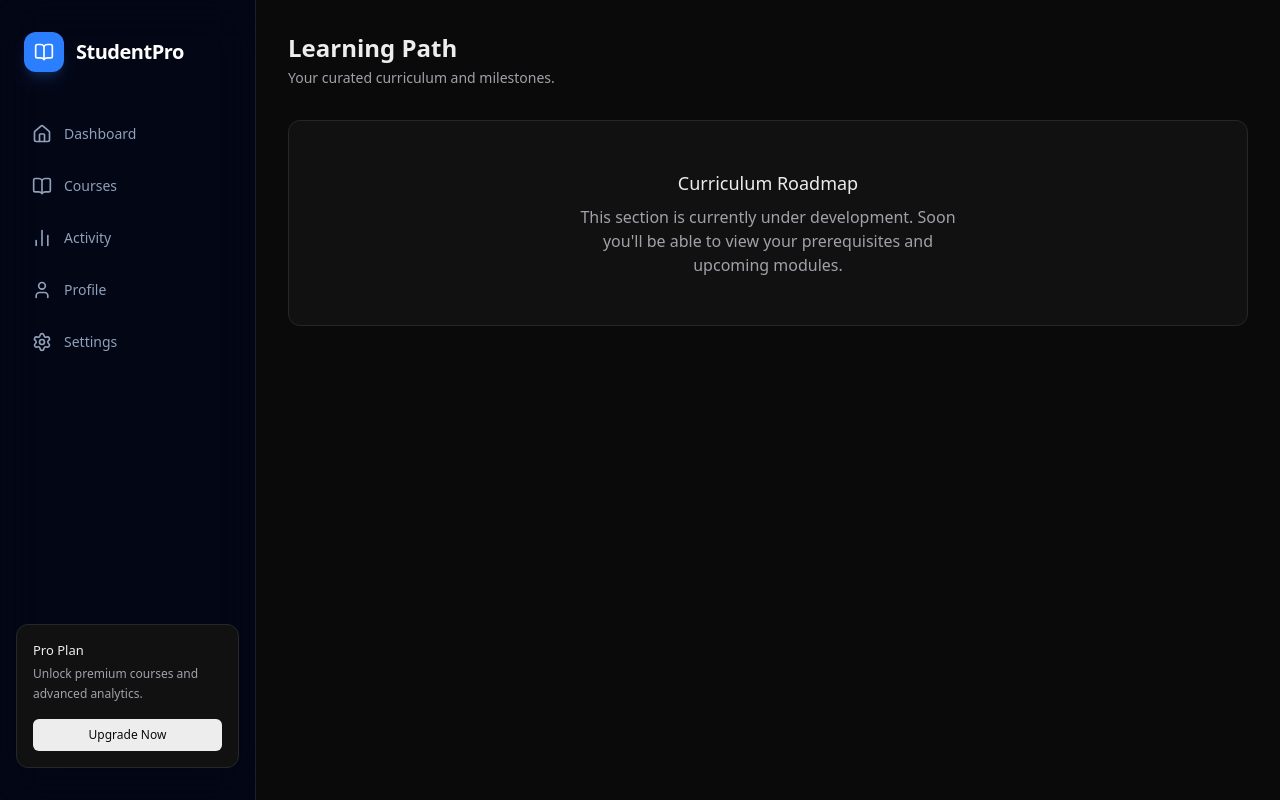
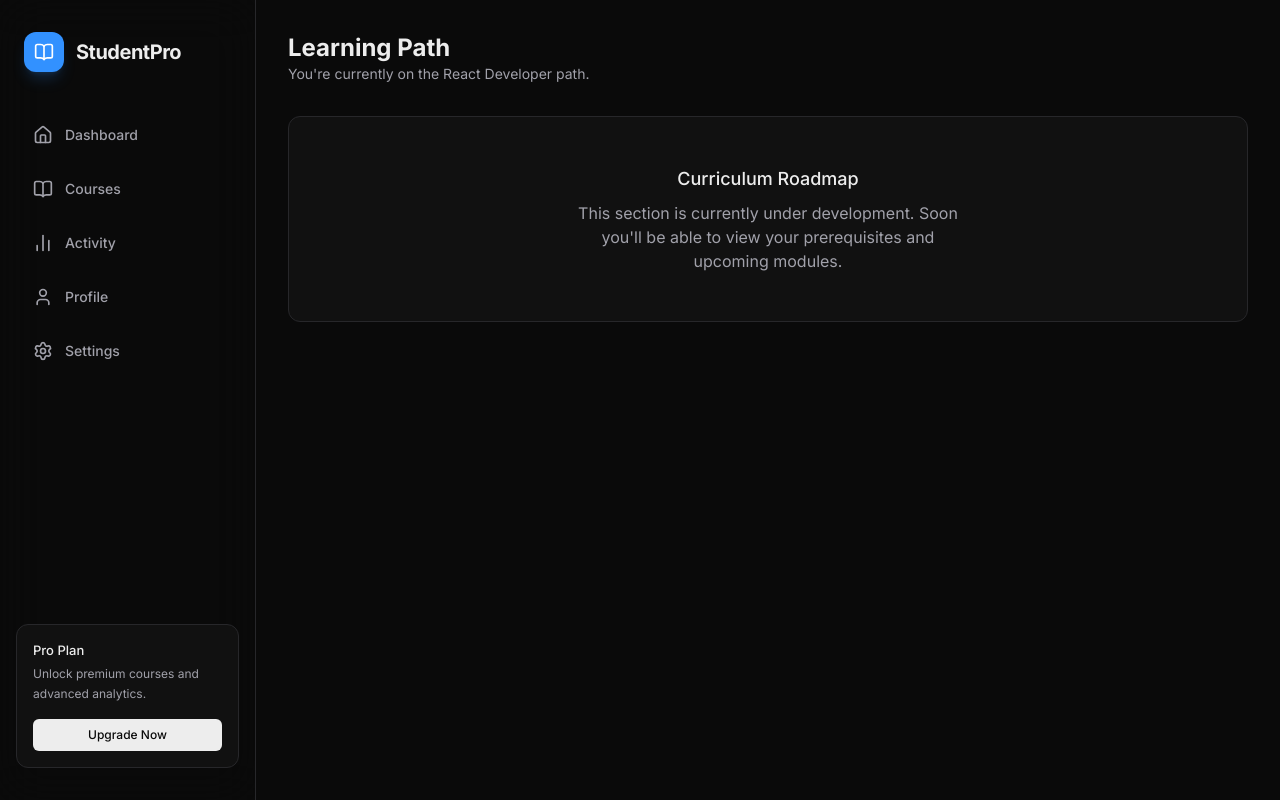
Before and after one commit to PriyanshuSingh10114/Vertex, a Next.js app: page /path in a window 1280 px wide. Built offline with nearby package versions, Linux system fonts and the light colour scheme.

Commit message:
refining the code

```diff
--- a/src/app/activity/page.tsx
+++ b/src/app/activity/page.tsx
@@ -59,7 +59,7 @@ export default function ActivityPage() {
           <Card className="p-6 h-full">
             <h3 className="text-[16px] font-medium text-foreground mb-4">Weekly Summary</h3>
             <p className="text-sm text-card-muted mb-4">
-              You've studied 3 hours more than last week. Your primary focus was the Next.js App Router course.
+              You&apos;ve studied 3 hours more than last week. Your primary focus was the Next.js App Router course.
             </p>
             <div className="flex items-center space-x-2 text-sm text-accent">
               <div className="w-2 h-2 rounded-full bg-accent" />
--- a/src/app/layout.tsx
+++ b/src/app/layout.tsx
@@ -19,7 +19,7 @@ export default function RootLayout({
 }>) {
   return (
     <html lang="en" className="dark">
-      <body className={cn(inter.variable, 'min-h-screen selection:bg-accent/30')}>
+      <body className={cn(inter.className, 'min-h-screen selection:bg-accent/30')}>
         <div className="flex h-screen overflow-hidden">
           <Sidebar />
           <main className="flex-1 overflow-y-auto pl-0 md:pl-64 pb-20 md:pb-0">
--- a/src/app/page.tsx
+++ b/src/app/page.tsx
@@ -24,7 +24,7 @@ const MOCK_ACTIVITY: Activity[] = [
 ];
 
 export default async function DashboardPage() {
-  let user = MOCK_USER;
+  const user = MOCK_USER;
   let courses = MOCK_COURSES;
   let activity = MOCK_ACTIVITY;
 
--- a/src/app/path/page.tsx
+++ b/src/app/path/page.tsx
@@ -3,13 +3,13 @@ export default function PathPage() {
     <div className="space-y-6 animate-in fade-in slide-in-from-bottom-4 duration-500">
       <header className="mb-8">
         <h1 className="text-2xl font-bold text-foreground">Learning Path</h1>
-        <p className="text-card-muted text-sm mt-1">Your curated curriculum and milestones.</p>
+        <p className="text-sm text-card-muted mb-4">You&apos;re currently on the React Developer path.</p>
       </header>
 
       <div className="p-12 flex flex-col items-center justify-center text-center bg-card rounded-xl border border-border">
         <h3 className="text-lg font-medium text-foreground mb-2">Curriculum Roadmap</h3>
         <p className="text-card-muted max-w-sm">
-          This section is currently under development. Soon you'll be able to view your prerequisites and upcoming modules.
+          This section is currently under development. Soon you&apos;ll be able to view your prerequisites and upcoming modules.
         </p>
       </div>
     </div>
--- a/src/components/dashboard/ActivityChart.tsx
+++ b/src/components/dashboard/ActivityChart.tsx
@@ -9,6 +9,7 @@ export function ActivityChart({ data }: { data: Activity[] }) {
   const [isMounted, setIsMounted] = useState(false);
 
   useEffect(() => {
+    // eslint-disable-next-line react-hooks/set-state-in-effect
     setIsMounted(true);
   }, []);
 
--- a/src/components/dashboard/BentoGrid.tsx
+++ b/src/components/dashboard/BentoGrid.tsx
@@ -2,9 +2,9 @@
 
 import { ReactNode } from 'react';
 import { cn } from '@/lib/utils';
-import { motion } from 'framer-motion';
+import { motion, Variants } from 'framer-motion';
 
-const gridVariants = {
+const gridVariants: Variants = {
   hidden: { opacity: 0 },
   visible: {
     opacity: 1,
@@ -14,7 +14,7 @@ const gridVariants = {
   },
 };
 
-const itemVariants = {
+const itemVariants: Variants = {
   hidden: { opacity: 0, y: 20 },
   visible: {
     opacity: 1,
--- a/src/components/dashboard/CourseCard.tsx
+++ b/src/components/dashboard/CourseCard.tsx
@@ -6,7 +6,7 @@ import { motion } from 'framer-motion';
 import { PlayCircle, CheckCircle2, Clock } from 'lucide-react';
 import { cn } from '@/lib/utils';
 
-export function CourseCard({ course, index }: { course: Course; index: number }) {
+export function CourseCard({ course }: { course: Course }) {
   const isCompleted = course.status === 'Completed';
 
   return (
--- a/src/components/dashboard/CourseCatalog.tsx
+++ b/src/components/dashboard/CourseCatalog.tsx
@@ -56,9 +56,9 @@ export function CourseCatalog({ courses }: { courses: Course[] }) {
       {/* Results Grid */}
       {filteredCourses.length > 0 ? (
         <BentoGrid>
-          {filteredCourses.map((course, index) => (
+          {filteredCourses.map((course) => (
             <BentoGridItem key={course.id} className="col-span-1 md:col-span-1">
-              <CourseCard course={course} index={index} />
+              <CourseCard course={course} />
             </BentoGridItem>
           ))}
         </BentoGrid>
--- a/src/components/dashboard/CourseList.tsx
+++ b/src/components/dashboard/CourseList.tsx
@@ -15,9 +15,9 @@ export function CourseList({ courses }: { courses: Course[] }) {
 
   return (
     <>
-      {courses.map((course, index) => (
+      {courses.map((course) => (
         <BentoGridItem key={course.id} className="col-span-1">
-          <CourseCard course={course} index={index} />
+          <CourseCard course={course} />
         </BentoGridItem>
       ))}
     </>
--- a/src/components/dashboard/SettingsForm.tsx
+++ b/src/components/dashboard/SettingsForm.tsx
@@ -14,6 +14,7 @@ export function SettingsForm() {
     const savedEmail = localStorage.getItem('settings_email');
     const savedMarketing = localStorage.getItem('settings_marketing');
 
+    // eslint-disable-next-line react-hooks/set-state-in-effect
     if (savedEmail !== null) setEmailNotifications(savedEmail === 'true');
     if (savedMarketing !== null) setMarketingEmails(savedMarketing === 'true');
   }, []);
--- a/src/components/layout/Sidebar.tsx
+++ b/src/components/layout/Sidebar.tsx
@@ -4,7 +4,6 @@ import { cn } from '@/lib/utils';
 import { Home, BookOpen, BarChart2, Settings, User } from 'lucide-react';
 import Link from 'next/link';
 import { usePathname } from 'next/navigation';
-import { motion } from 'framer-motion';
 
 const navItems = [
   { icon: Home, label: 'Dashboard', href: '/' },
@@ -18,13 +17,13 @@ export function Sidebar() {
   const pathname = usePathname();
 
   return (
-    <aside className="hidden md:flex fixed left-0 top-0 z-40 h-screen w-64 flex-col border-r border-white/10 bg-slate-950/80 backdrop-blur-xl">
+    <aside className="hidden md:flex fixed left-0 top-0 z-40 h-screen w-64 flex-col border-r border-border bg-background/80 backdrop-blur-xl">
       <div className="flex h-full flex-col px-4 py-8">
         <div className="mb-10 flex items-center gap-3 px-2">
-          <div className="flex h-10 w-10 items-center justify-center rounded-xl bg-blue-500 shadow-lg shadow-blue-500/20">
+          <div className="flex h-10 w-10 items-center justify-center rounded-xl bg-accent shadow-lg shadow-accent/20">
             <BookOpen className="text-white h-5 w-5" />
           </div>
-          <span className="text-xl font-bold tracking-tight text-white">StudentPro</span>
+          <span className="text-xl font-bold tracking-tight text-foreground">StudentPro</span>
         </div>
 
         <nav className="flex-1 space-y-2">
@@ -37,20 +36,14 @@ export function Sidebar() {
                 key={item.href}
                 href={item.href}
                 className={cn(
-                  'relative flex items-center gap-3 rounded-xl px-4 py-3 text-sm font-medium transition-colors',
-                  isActive ? 'text-white' : 'text-slate-400 hover:text-white hover:bg-white/5'
+                  'flex items-center gap-3 rounded-xl px-4 py-3 text-sm font-medium transition-colors',
+                  isActive
+                    ? 'bg-white/[0.04] border border-white/[0.08] text-foreground'
+                    : 'text-card-muted hover:text-foreground hover:bg-white/5 border border-transparent'
                 )}
               >
-                {isActive && (
-                  <motion.div
-                    layoutId="sidebar-active"
-                    className="absolute inset-0 rounded-xl bg-white/[0.04] border border-white/[0.08]"
-                    initial={false}
-                    transition={{ type: 'spring', stiffness: 350, damping: 30 }}
-                  />
-                )}
-                <Icon className="relative z-10 h-5 w-5" />
-                <span className="relative z-10">{item.label}</span>
+                <Icon className="h-5 w-5" />
+                <span>{item.label}</span>
               </Link>
             );
           })}
```
Also changed, not shown: src/components/dashboard/HeroCard.tsx (+19 -16 lines), 1 other file (tests, documents, lock files or other folders).
